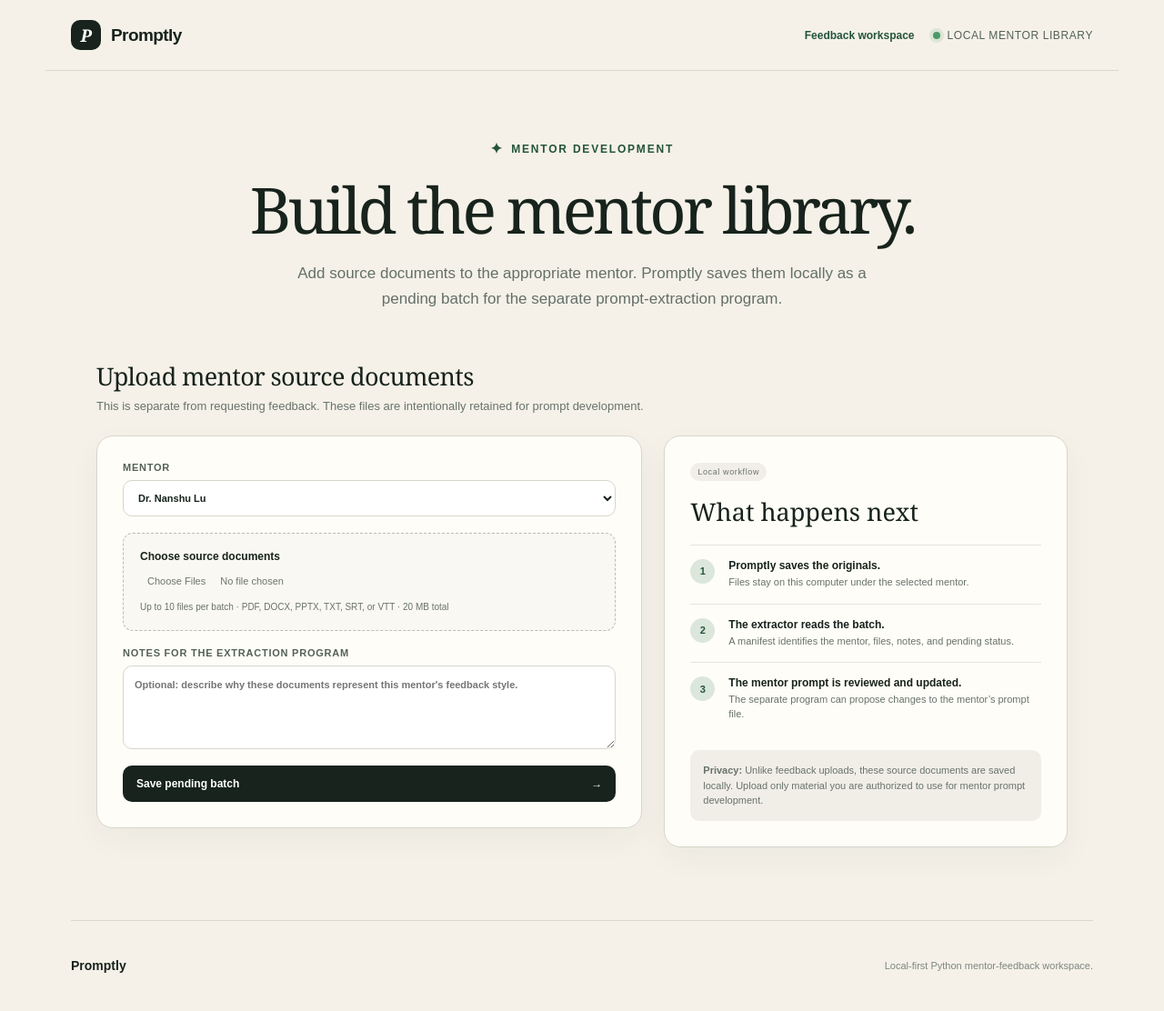
After one commit to Steve21221/Hackathon_1, a Flask app: page /mentor-data in a window 1280 px wide. The commit adds this page. Shown: the whole page at 91% size. Run offline with Flask 3, Linux system fonts and the light colour scheme.

Commit message:
Add mentor document intake

```diff
--- a/app.py
+++ b/app.py
@@ -1,8 +1,12 @@
+import hashlib
+import json
 import os
 import time
+from datetime import datetime, timezone
 from io import BytesIO
 from pathlib import Path
 from typing import Any
+from uuid import uuid4
 
 from docx import Document
 from dotenv import load_dotenv
@@ -11,6 +15,7 @@ from openai import OpenAI, OpenAIError
 from pptx import Presentation
 from pypdf import PdfReader
 import requests
+from werkzeug.utils import secure_filename
 
 load_dotenv()
 
@@ -68,15 +73,16 @@ MENTORS = {
         "name": "Dr. Nanshu Lu",
         "initials": "NL",
         "status": "Available mentor",
-        "description": (
-            "Her specialty, thinking process, and feedback style are configured "
-            "in a separate mentor prompt used by the OpenAI model."
-        ),
+        "description": "Available for research and engineering feedback.",
         "prompt_file": "dr-nanshu-lu.txt",
     }
 }
 DEFAULT_MENTOR_ID = "dr-nanshu-lu"
 MENTOR_DATA_DIRECTORY = PROJECT_ROOT / "Mentor_Data"
+app.config["MENTOR_SOURCE_DIRECTORY"] = MENTOR_DATA_DIRECTORY / "Source_Documents"
+MENTOR_SOURCE_EXTENSIONS = {".docx", ".pdf", ".pptx", ".srt", ".txt", ".vtt"}
+MENTOR_SOURCE_ACCEPT = ",".join(sorted(MENTOR_SOURCE_EXTENSIONS))
+MAX_MENTOR_SOURCE_FILES = 10
 
 BASE_MENTOR_INSTRUCTIONS = """You are providing expert research mentorship.
 Follow the selected mentor style profile closely without claiming to be the real person.
@@ -288,6 +294,23 @@ def render_home(**context: Any):
     )
 
 
+def render_mentor_data(**context: Any):
+    defaults = {
+        "error": "",
+        "success": "",
+        "batch_id": "",
+        "selected_mentor": DEFAULT_MENTOR_ID,
+    }
+    defaults.update(context)
+    return render_template(
+        "mentor_data.html",
+        mentors=MENTORS,
+        source_accept=MENTOR_SOURCE_ACCEPT,
+        max_files=MAX_MENTOR_SOURCE_FILES,
+        **defaults,
+    )
+
+
 @app.get("/")
 def home():
     selected_type = request.args.get("type", "").strip().lower()
@@ -297,6 +320,104 @@ def home():
     if selected_mentor not in MENTORS:
         selected_mentor = DEFAULT_MENTOR_ID
     return render_home(selected_type=selected_type, selected_mentor=selected_mentor)
+
+
+@app.get("/mentor-data")
+def mentor_data():
+    selected_mentor = request.args.get("mentor", DEFAULT_MENTOR_ID).strip().lower()
+    if selected_mentor not in MENTORS:
+        selected_mentor = DEFAULT_MENTOR_ID
+    return render_mentor_data(selected_mentor=selected_mentor)
+
+
+@app.post("/mentor-data/upload")
+def upload_mentor_data():
+    mentor_id = request.form.get("mentor_id", "").strip().lower()
+    notes = request.form.get("notes", "").strip()[:1_000]
+    uploads = [item for item in request.files.getlist("files") if item and item.filename]
+
+    if mentor_id not in MENTORS:
+        return render_mentor_data(error="Please choose an available mentor."), 400
+    if not uploads:
+        return render_mentor_data(
+            error="Please choose at least one mentor source document.",
+            selected_mentor=mentor_id,
+        ), 400
+    if len(uploads) > MAX_MENTOR_SOURCE_FILES:
+        return render_mentor_data(
+            error=f"Upload no more than {MAX_MENTOR_SOURCE_FILES} documents in one batch.",
+            selected_mentor=mentor_id,
+        ), 400
+
+    validated_uploads = []
+    for upload in uploads:
+        original_name = Path(upload.filename).name
+        safe_name = secure_filename(original_name)
+        extension = Path(safe_name).suffix.lower()
+        if not safe_name or extension not in MENTOR_SOURCE_EXTENSIONS:
+            allowed = ", ".join(sorted(MENTOR_SOURCE_EXTENSIONS))
+            return render_mentor_data(
+                error=f"{original_name or 'That file'} is not supported. Use: {allowed}.",
+                selected_mentor=mentor_id,
+            ), 400
+        file_bytes = upload.read()
+        if not file_bytes:
+            return render_mentor_data(
+                error=f"{original_name} is empty.",
+                selected_mentor=mentor_id,
+            ), 400
+        validated_uploads.append((original_name, safe_name, file_bytes))
+
+    batch_id = datetime.now(timezone.utc).strftime("%Y%m%dT%H%M%SZ") + "-" + uuid4().hex[:8]
+    source_root = Path(app.config["MENTOR_SOURCE_DIRECTORY"])
+    pending_root = source_root / mentor_id / "pending"
+    temporary_batch = pending_root / f".{batch_id}.uploading"
+    batch_directory = pending_root / batch_id
+    documents = []
+
+    try:
+        temporary_batch.mkdir(parents=True, exist_ok=False)
+        for index, (original_name, safe_name, file_bytes) in enumerate(validated_uploads, start=1):
+            stored_name = f"{index:02d}-{safe_name}"
+            (temporary_batch / stored_name).write_bytes(file_bytes)
+            documents.append(
+                {
+                    "original_name": original_name,
+                    "stored_name": stored_name,
+                    "size_bytes": len(file_bytes),
+                    "sha256": hashlib.sha256(file_bytes).hexdigest(),
+                }
+            )
+        manifest = {
+            "schema_version": 1,
+            "batch_id": batch_id,
+            "status": "pending",
+            "created_at": datetime.now(timezone.utc).isoformat(),
+            "mentor_id": mentor_id,
+            "mentor_name": MENTORS[mentor_id]["name"],
+            "notes": notes,
+            "documents": documents,
+        }
+        (temporary_batch / "manifest.json").write_text(
+            json.dumps(manifest, indent=2, ensure_ascii=False) + "\n",
+            encoding="utf-8",
+        )
+        temporary_batch.replace(batch_directory)
+    except OSError:
+        app.logger.exception("Could not save mentor source batch %s", batch_id)
+        return render_mentor_data(
+            error="The mentor documents could not be saved on this computer.",
+            selected_mentor=mentor_id,
+        ), 500
+
+    return render_mentor_data(
+        success=(
+            f"Saved {len(documents)} document{'s' if len(documents) != 1 else ''} for "
+            f"{MENTORS[mentor_id]['name']}. The extraction program can now process this batch."
+        ),
+        batch_id=batch_id,
+        selected_mentor=mentor_id,
+    )
 
 
 @app.post("/feedback")
@@ -357,6 +478,8 @@ def feedback():
 
 @app.errorhandler(413)
 def file_too_large(_error: Exception):
+    if request.path.startswith("/mentor-data"):
+        return render_mentor_data(error="The upload is too large. The maximum batch size is 20 MB."), 413
     return render_home(error="The file is too large. The maximum upload size is 20 MB."), 413
 
 
--- a/static/style.css
+++ b/static/style.css
@@ -2,10 +2,14 @@
 * { box-sizing:border-box; }
 body { margin:0; background:var(--cream); color:var(--ink); font-family:Arial,sans-serif; }
 button,input { font:inherit; }
+select,textarea { font:inherit; }
 main { min-height:100vh; overflow:hidden; }
 .nav { height:78px; display:flex; align-items:center; justify-content:space-between; max-width:1180px; margin:auto; padding:0 28px; border-bottom:1px solid rgba(23,35,28,.12); }
 .brand { color:var(--ink); display:flex; align-items:center; gap:11px; text-decoration:none; font-size:19px; font-weight:700; letter-spacing:-.03em; }
 .brand-mark { display:grid; place-items:center; width:33px; height:33px; border-radius:10px; background:var(--ink); color:#fff; font-family:Georgia,serif; font-style:italic; }
+.nav-actions { display:flex; align-items:center; gap:20px; }
+.nav-link { color:var(--green); text-decoration:none; font-size:12px; font-weight:700; }
+.nav-link:hover { text-decoration:underline; }
 .status { display:flex; align-items:center; gap:8px; font-size:12px; letter-spacing:.05em; color:#536158; text-transform:uppercase; }
 .status i { width:8px; height:8px; border-radius:50%; background:#4a9a69; box-shadow:0 0 0 4px rgba(74,154,105,.14); }
 .hero { text-align:center; max-width:900px; margin:82px auto 58px; padding:0 24px; }
@@ -17,6 +21,8 @@ h1 em { color:var(--green); font-weight:400; margin-top:.16em; }
 .intro { color:#647067; max-width:680px; margin:auto; line-height:1.65; font-size:17px; }
 .notice { max-width:1124px; margin:0 auto 18px; padding:15px 18px; border-radius:12px; font-size:13px; line-height:1.5; }
 .notice.error { color:#863a31; background:#fff0ed; border:1px solid #efc7c0; }
+.notice.success { color:#24543b; background:#e8f2e8; border:1px solid #bfd7c1; }
+.batch-reference { display:block; margin-top:4px; font-family:monospace; font-size:11px; }
 .upload-section,.feedback-section { max-width:1180px; margin:0 auto; padding:0 28px; }
 .section-heading { display:flex; gap:14px; align-items:flex-start; margin-bottom:22px; }
 .section-heading h2 { font-family:Georgia,serif; font-size:27px; font-weight:400; margin:0 0 5px; letter-spacing:-.025em; }
@@ -71,6 +77,28 @@ input::file-selector-button { border:0; padding:6px 8px; margin-right:8px; borde
 .choose-prompt p { margin:7px 0 0; font-size:12px; }
 .privacy-note { text-align:center; color:#7c847e; font-size:11px; margin:17px 0 0; }
 .feedback-section { margin-top:68px; }
+.data-hero { text-align:center; max-width:820px; margin:76px auto 52px; padding:0 24px; }
+.data-hero h1 { font-size:clamp(46px,6vw,70px); line-height:1; margin-bottom:22px; }
+.data-section { max-width:1124px; margin:0 auto; padding:0 28px; }
+.data-layout { display:grid; grid-template-columns:minmax(0,1.15fr) minmax(300px,.85fr); gap:24px; align-items:start; }
+.data-form,.process-card { background:var(--paper); border:1px solid var(--line); border-radius:18px; padding:28px; box-shadow:0 12px 34px rgba(31,45,36,.045); }
+.data-form { display:flex; flex-direction:column; gap:18px; }
+.form-label { color:#536158; font-size:11px; text-transform:uppercase; letter-spacing:.07em; font-weight:700; }
+.form-label select,.form-label textarea { display:block; width:100%; margin-top:8px; border:1px solid var(--line); border-radius:10px; padding:12px; background:#fff; color:var(--ink); text-transform:none; letter-spacing:0; outline:none; }
+.form-label select:focus,.form-label textarea:focus { border-color:var(--green); box-shadow:0 0 0 3px var(--sage); }
+.form-label textarea { resize:vertical; line-height:1.5; }
+.data-file-picker { padding:18px; }
+.data-file-picker small { display:block; margin-top:10px; color:var(--muted); font-size:10px; line-height:1.45; }
+.primary-button { border:0; border-radius:10px; padding:13px 15px; background:var(--ink); color:#fff; display:flex; justify-content:space-between; cursor:pointer; font-size:12px; font-weight:700; }
+.primary-button:hover { background:var(--green); }
+.process-card h2 { margin:18px 0; font:400 27px Georgia,serif; }
+.process-card ol { list-style:none; counter-reset:steps; padding:0; margin:0; }
+.process-card li { counter-increment:steps; display:grid; grid-template-columns:30px 1fr; column-gap:12px; padding:15px 0; border-top:1px solid #e8e5dd; }
+.process-card li::before { content:counter(steps); grid-row:1 / span 2; width:27px; height:27px; border-radius:50%; display:grid; place-items:center; background:var(--sage); color:var(--green); font-size:11px; font-weight:700; }
+.process-card li strong,.process-card li span { grid-column:2; }
+.process-card li strong { font-size:12px; }
+.process-card li span { margin-top:4px; color:var(--muted); font-size:11px; line-height:1.45; }
+.privacy-callout { margin:16px 0 0; padding:14px; border-radius:10px; background:#f1eee7; color:#68736b; font-size:11px; line-height:1.5; }
 .feedback-panel { min-height:270px; background:var(--paper); border:1px solid var(--line); border-radius:20px; padding:30px; box-shadow:0 12px 34px rgba(31,45,36,.045); display:flex; align-items:center; justify-content:center; }
 .feedback-meta { display:flex; justify-content:space-between; width:100%; padding-bottom:17px; border-bottom:1px solid #e8e5dd; color:#788179; font-size:11px; }
 .feedback-meta span:first-child { color:var(--green); font-weight:700; text-transform:uppercase; letter-spacing:.08em; }
@@ -82,5 +110,5 @@ input::file-selector-button { border:0; padding:6px 8px; margin-right:8px; borde
 .empty-state span { font-size:13px; }
 footer { border-top:1px solid rgba(23,35,28,.12); max-width:1124px; margin:80px auto 0; min-height:100px; display:flex; align-items:center; justify-content:space-between; color:#7d877f; font-size:11px; }
 footer>span { color:var(--ink); font-weight:700; font-size:14px; }
-@media(max-width:920px){.type-choices{grid-template-columns:1fr}.active-upload{grid-template-columns:1fr;gap:24px}.choice-copy small{white-space:normal}}
-@media(max-width:640px){.nav,.upload-section,.feedback-section{padding-left:16px;padding-right:16px}.hero{padding:0 16px;margin-top:58px}h1{font-size:48px}.status{display:none}.section-heading h2{font-size:23px}.mentor-heading{display:block}.mentor-count{display:inline-block;margin-top:10px}.mentor-card{grid-template-columns:54px 1fr auto;gap:12px;padding:14px}.mentor-avatar{width:54px;height:54px;border-radius:15px;font-size:20px}.mentor-copy strong{font-size:19px}.active-upload{padding:20px}.feedback-panel{padding:22px}footer{margin-left:16px;margin-right:16px;align-items:flex-start;flex-direction:column;justify-content:center;gap:8px}.file-badge{white-space:normal;text-align:right}}
+@media(max-width:920px){.type-choices{grid-template-columns:1fr}.active-upload,.data-layout{grid-template-columns:1fr}.active-upload{gap:24px}.choice-copy small{white-space:normal}}
+@media(max-width:640px){.nav,.upload-section,.feedback-section,.data-section{padding-left:16px;padding-right:16px}.hero,.data-hero{padding:0 16px;margin-top:58px}h1{font-size:48px}.status{display:none}.nav-actions{gap:10px}.section-heading h2{font-size:23px}.mentor-heading{display:block}.mentor-count{display:inline-block;margin-top:10px}.mentor-card{grid-template-columns:54px 1fr auto;gap:12px;padding:14px}.mentor-avatar{width:54px;height:54px;border-radius:15px;font-size:20px}.mentor-copy strong{font-size:19px}.active-upload,.data-form,.process-card{padding:20px}.feedback-panel{padding:22px}footer{margin-left:16px;margin-right:16px;align-items:flex-start;flex-direction:column;justify-content:center;gap:8px}.file-badge{white-space:normal;text-align:right}}
--- a/templates/index.html
+++ b/templates/index.html
@@ -11,7 +11,7 @@
   <main>
     <nav class="nav" aria-label="Main navigation">
       <a class="brand" href="{{ url_for('home') }}" aria-label="Promptly home"><span class="brand-mark">P</span><span>Promptly</span></a>
-      <span class="status"><i></i> Python &middot; {% if model_provider == 'ollama' %}local Ollama{% elif model_provider == 'openai' %}OpenAI{% else %}demo mode{% endif %}</span>
+      <div class="nav-actions"><a class="nav-link" href="{{ url_for('mentor_data') }}">Mentor data</a><span class="status"><i></i> Python &middot; {% if model_provider == 'ollama' %}local Ollama{% elif model_provider == 'openai' %}OpenAI{% else %}demo mode{% endif %}</span></div>
     </nav>
 
     <section class="hero">
@@ -39,7 +39,7 @@
 
       <section class="mentor-section" id="mentor" aria-labelledby="mentor-title">
         <div class="mentor-heading">
-          <div><h2 id="mentor-title">Choose your mentor</h2><p>Each mentor brings a distinct specialty, thinking process, and feedback style.</p></div>
+          <div><h2 id="mentor-title">Choose your mentor</h2><p>Select who should review your work.</p></div>
           <span class="mentor-count">{{ mentors|length }} available</span>
         </div>
         <div class="mentor-grid" role="radiogroup" aria-label="Available feedback mentors">
--- /dev/null
+++ b/templates/mentor_data.html
@@ -0,0 +1,63 @@
+<!doctype html>
+<html lang="en">
+<head>
+  <meta charset="utf-8">
+  <meta name="viewport" content="width=device-width, initial-scale=1">
+  <meta name="description" content="Add local source documents for Promptly mentor prompt development.">
+  <title>Promptly &mdash; Mentor data</title>
+  <link rel="stylesheet" href="{{ url_for('static', filename='style.css') }}">
+</head>
+<body>
+  <main>
+    <nav class="nav" aria-label="Main navigation">
+      <a class="brand" href="{{ url_for('home') }}" aria-label="Promptly home"><span class="brand-mark">P</span><span>Promptly</span></a>
+      <div class="nav-actions"><a class="nav-link" href="{{ url_for('home') }}">Feedback workspace</a><span class="status"><i></i> Local mentor library</span></div>
+    </nav>
+
+    <section class="data-hero">
+      <div class="eyebrow"><span>&#10022;</span> Mentor development</div>
+      <h1>Build the mentor library.</h1>
+      <p class="intro">Add source documents to the appropriate mentor. Promptly saves them locally as a pending batch for the separate prompt-extraction program.</p>
+    </section>
+
+    {% if error %}<div class="notice error" role="alert"><strong>We need one change:</strong> {{ error }}</div>{% endif %}
+    {% if success %}<div class="notice success" role="status"><strong>Upload complete:</strong> {{ success }}{% if batch_id %}<span class="batch-reference">Batch {{ batch_id }}</span>{% endif %}</div>{% endif %}
+
+    <section class="data-section" aria-labelledby="data-title">
+      <div class="section-heading">
+        <div><h2 id="data-title">Upload mentor source documents</h2><p>This is separate from requesting feedback. These files are intentionally retained for prompt development.</p></div>
+      </div>
+
+      <div class="data-layout">
+        <form class="data-form" method="post" action="{{ url_for('upload_mentor_data') }}" enctype="multipart/form-data">
+          <label class="form-label">Mentor
+            <select name="mentor_id" required>
+              {% for mentor_id, mentor in mentors.items() %}
+                <option value="{{ mentor_id }}"{% if mentor_id == selected_mentor %} selected{% endif %}>{{ mentor.name }}</option>
+              {% endfor %}
+            </select>
+          </label>
+          <label class="file-picker data-file-picker"><span>Choose source documents</span><input type="file" name="files" accept="{{ source_accept }}" multiple required><small>Up to {{ max_files }} files per batch &middot; PDF, DOCX, PPTX, TXT, SRT, or VTT &middot; 20 MB total</small></label>
+          <label class="form-label">Notes for the extraction program
+            <textarea name="notes" maxlength="1000" rows="4" placeholder="Optional: describe why these documents represent this mentor's feedback style."></textarea>
+          </label>
+          <button type="submit" class="primary-button">Save pending batch <span>&rarr;</span></button>
+        </form>
+
+        <aside class="process-card" aria-labelledby="process-title">
+          <span class="file-badge">Local workflow</span>
+          <h2 id="process-title">What happens next</h2>
+          <ol>
+            <li><strong>Promptly saves the originals.</strong><span>Files stay on this computer under the selected mentor.</span></li>
+            <li><strong>The extractor reads the batch.</strong><span>A manifest identifies the mentor, files, notes, and pending status.</span></li>
+            <li><strong>The mentor prompt is reviewed and updated.</strong><span>The separate program can propose changes to the mentor&rsquo;s prompt file.</span></li>
+          </ol>
+          <p class="privacy-callout"><strong>Privacy:</strong> Unlike feedback uploads, these source documents are saved locally. Upload only material you are authorized to use for mentor prompt development.</p>
+        </aside>
+      </div>
+    </section>
+
+    <footer><span>Promptly</span><p>Local-first Python mentor-feedback workspace.</p></footer>
+  </main>
+</body>
+</html>
```
Also changed, not shown: tests/test_app.py (+58 -0 lines), Mentor_Data/README.md, README.md, 1 other file.
